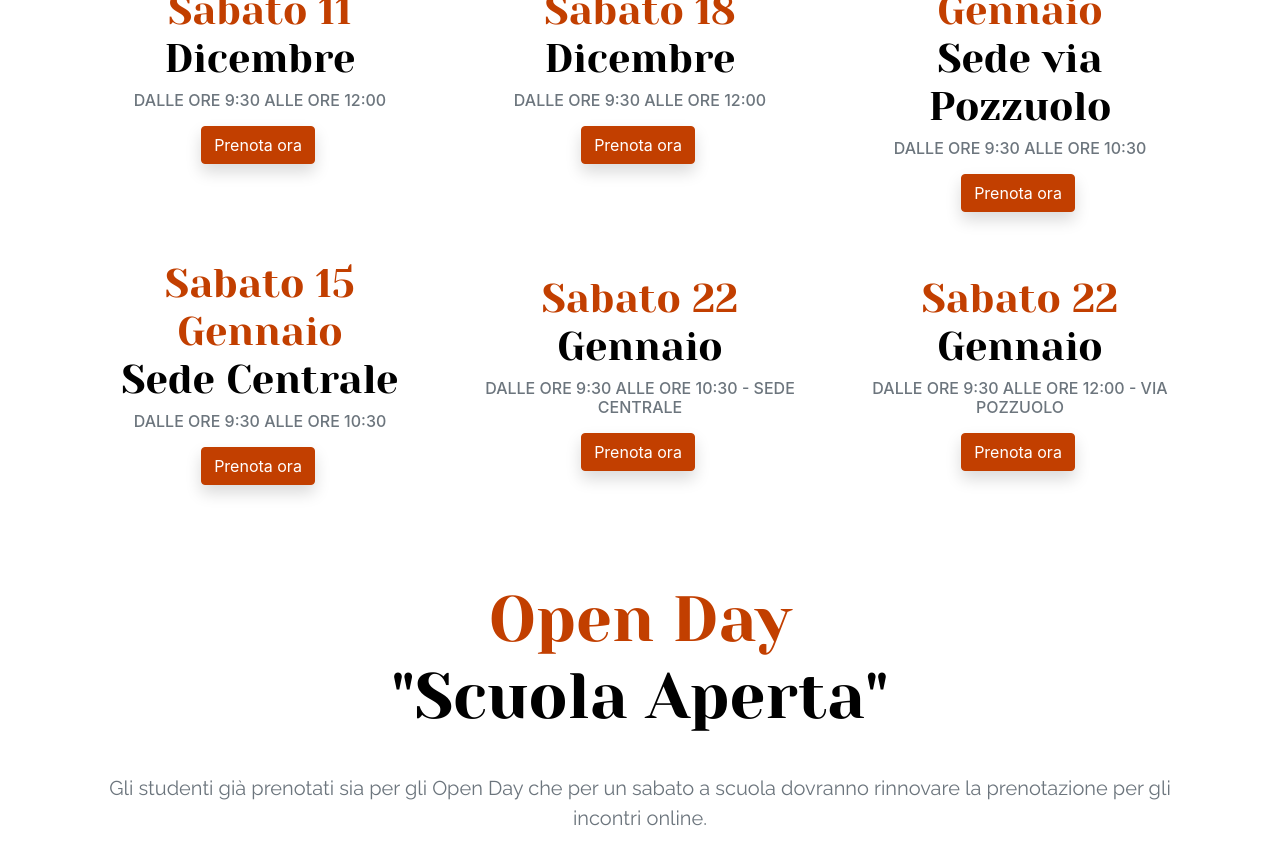
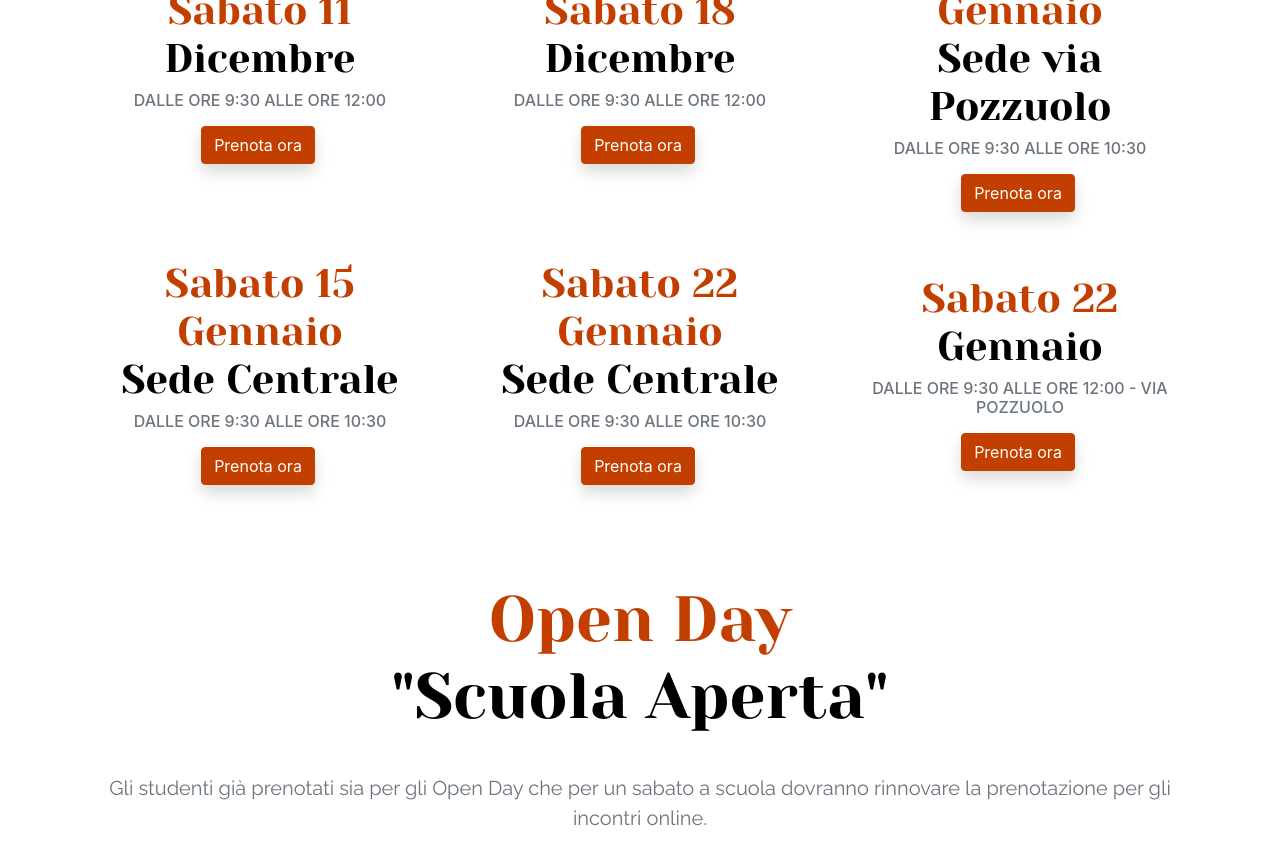
Before and after one commit to PiervitoCreanza/orientamento.liceodegiorgi.edu.it, a Jekyll site: the page built from incontri.html, in a window 1280 px wide and 900 px high, scrolled down 3436 px. Shown: the top 865 px of the window. Built offline with Jekyll 4.4.1, drawn with Linux system fonts in a browser that asks for light colours.

```diff
--- a/_data/incontri.json
+++ b/_data/incontri.json
@@ -141,9 +141,9 @@
 					"url": "https://forms.gle/oA2899i3gYw32jew6"
 				},
 				{
-					"giorno": "Sabato 22",
-					"mese": "Gennaio",
-					"orario": "dalle ore 9:30 alle ore 10:30 - SEDE CENTRALE",
+					"giorno": "Sabato 22 Gennaio",
+					"mese": "Sede Centrale",
+					"orario": "dalle ore 9:30 alle ore 10:30",
 					"url": "https://forms.gle/wiUBZDLZLofjKWZS8"
 				},
 				{
```
